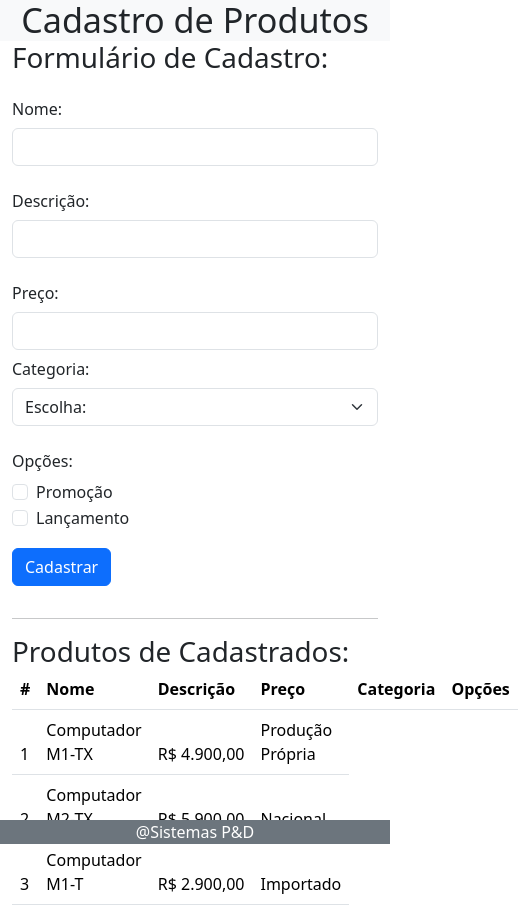
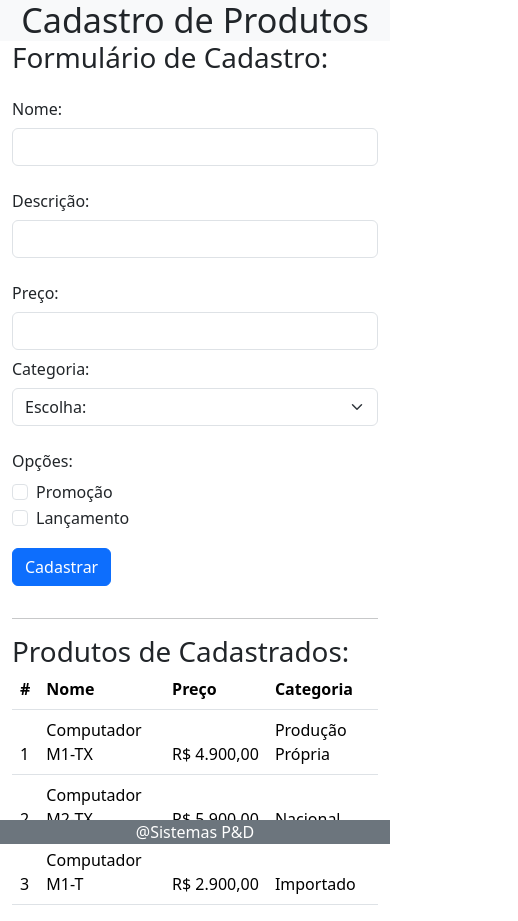
Before and after one commit to RafaelDiasCmp/cadastroProdutos, a plain HTML site: page index.html in a window 390 px wide. Shown: the whole page, 518 px wide, since content can reach past the window. Drawn offline with nearby package versions, Linux system fonts and the light colour scheme.

Commit message:
closes #6 Aplicação de Responsividade

```diff
--- a/JavaScript/script.js
+++ b/JavaScript/script.js
@@ -64,7 +64,6 @@ function save() {
         category: document.getElementById("selectCategory").value,
         promotion: document.getElementById("checkBoxPromotion").checked,
         new: document.getElementById("checkBoxNewProduct").checked
-
     };
 
     addNewRow(prod);
@@ -110,11 +109,11 @@ function addNewRow(prod) {
     //Insert product options
     var options = "";
     if (prod.promotion) {
-        options = "<span class='badge bg-success me-1'>P</span>";
+        options = "<span class='badge bg-success me-1 d-none d-md-table-cell'>P</span>";
     }
 
     if (prod.new) {
-        options += "<span class='badge bg-primary'>L</span>";
+        options += "<span class='badge bg-primary d-none d-md-table-cell'>L</span>";
     }
 
     cell = newRow.insertCell();
--- a/index.html
+++ b/index.html
@@ -95,10 +95,10 @@
                             <tr>
                                 <th scope="col">#</th>
                                 <th scope="col">Nome</th>
-                                <th scope="col">Descrição</th>
+                                <th scope="col" class="d-none d-none d-md-table-cell">Descrição</th>
                                 <th scope="col">Preço</th>
                                 <th scope="col">Categoria</th>
-                                <th scope="col">Opções</th>
+                                <th scope="col" class="d-none d-none d-md-table-cell">Opções</th>
                             </tr>
                         </thead>
                         <tbody>
```
